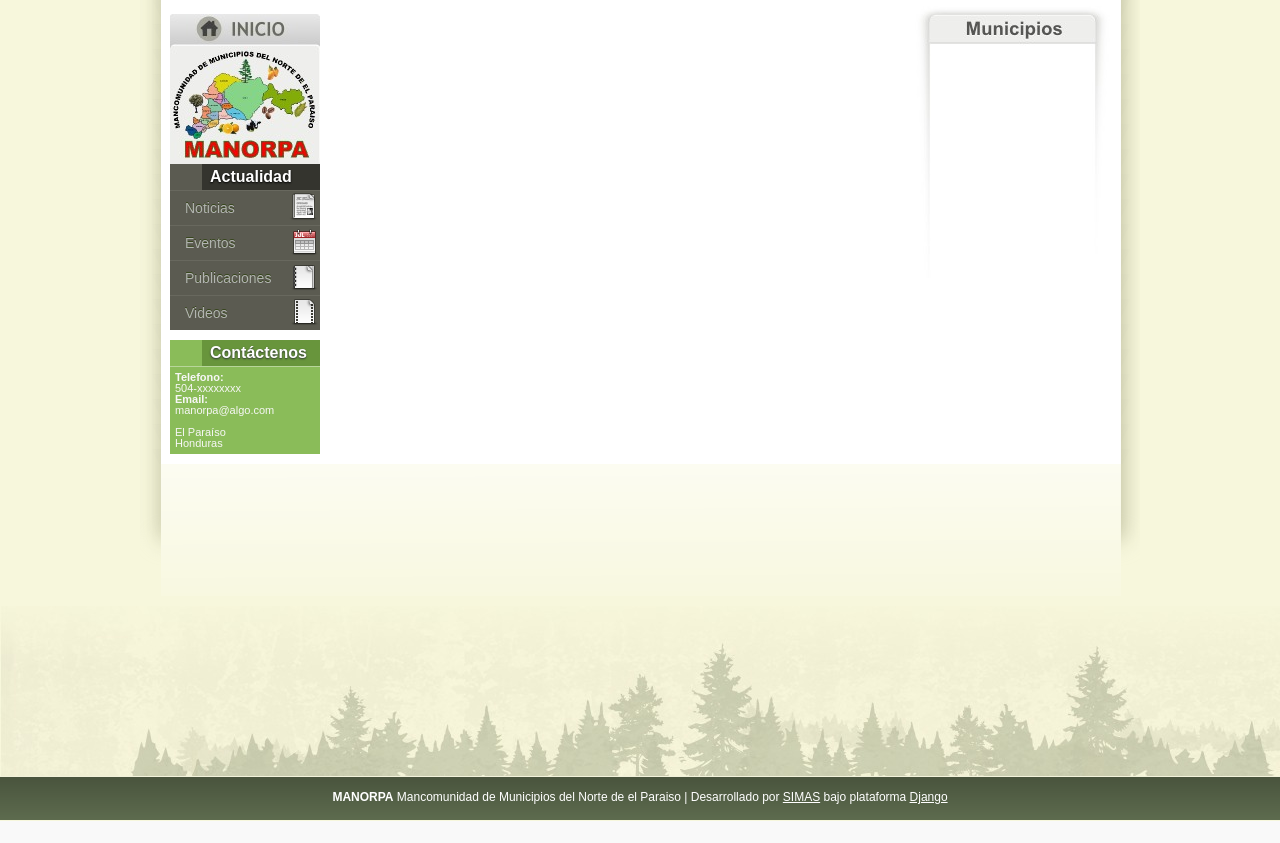
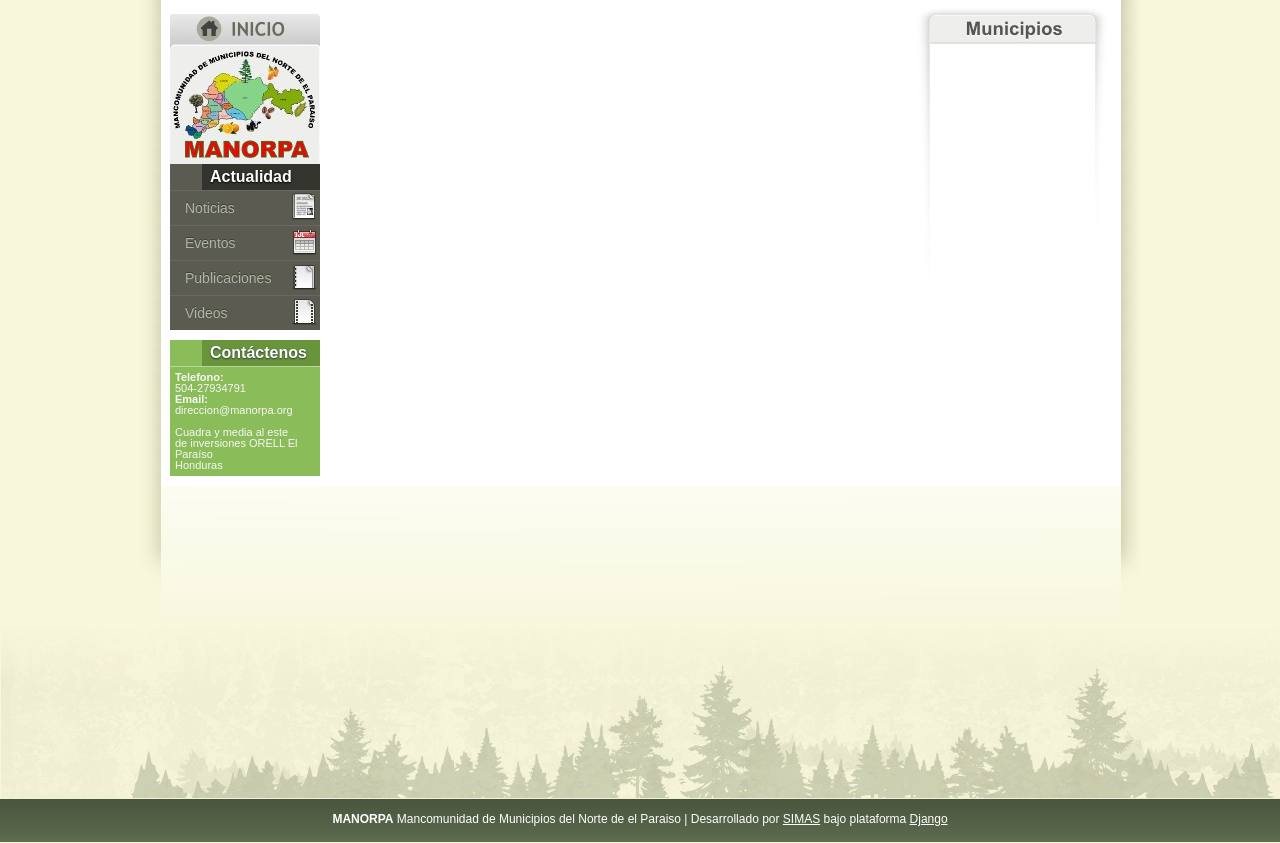
Before and after one commit to byroncorrales/manorpa, a Django app: template manorpa/templates/interna.html in a window 1280 px wide. Shown: the part 214-1057 px from the top of the page. Before the commit the page ends 1035 px from the top, so only its background shows below. Run offline with Django 3.2, Linux system fonts and the light colour scheme; the template is opened without the code that fills it, so the values that code supplies are empty; parts of the project's set-up code (start-up, migrations or seed data) failed here and were passed over.

Commit message:
Agregando info contacto

```diff
--- a/manorpa/templates/interna.html
+++ b/manorpa/templates/interna.html
@@ -14,9 +14,9 @@
         </div>
         <div id="contacto_sidebar">
                 <h2>Contáctenos</h2>
-                    <p style="font-size:11px"><b>Telefono:</b><br> 504-xxxxxxxx<br>
-                    <b>Email:</b><br> manorpa@algo.com<br><br>
-
+                    <p style="font-size:11px"><b>Telefono:</b><br> 504-27934791<br>
+                    <b>Email:</b><br> direccion@manorpa.org<br><br>
+                    Cuadra y media al este<br> de inversiones ORELL
                     El Paraíso<br>
                     Honduras</p>
         </div>
```
